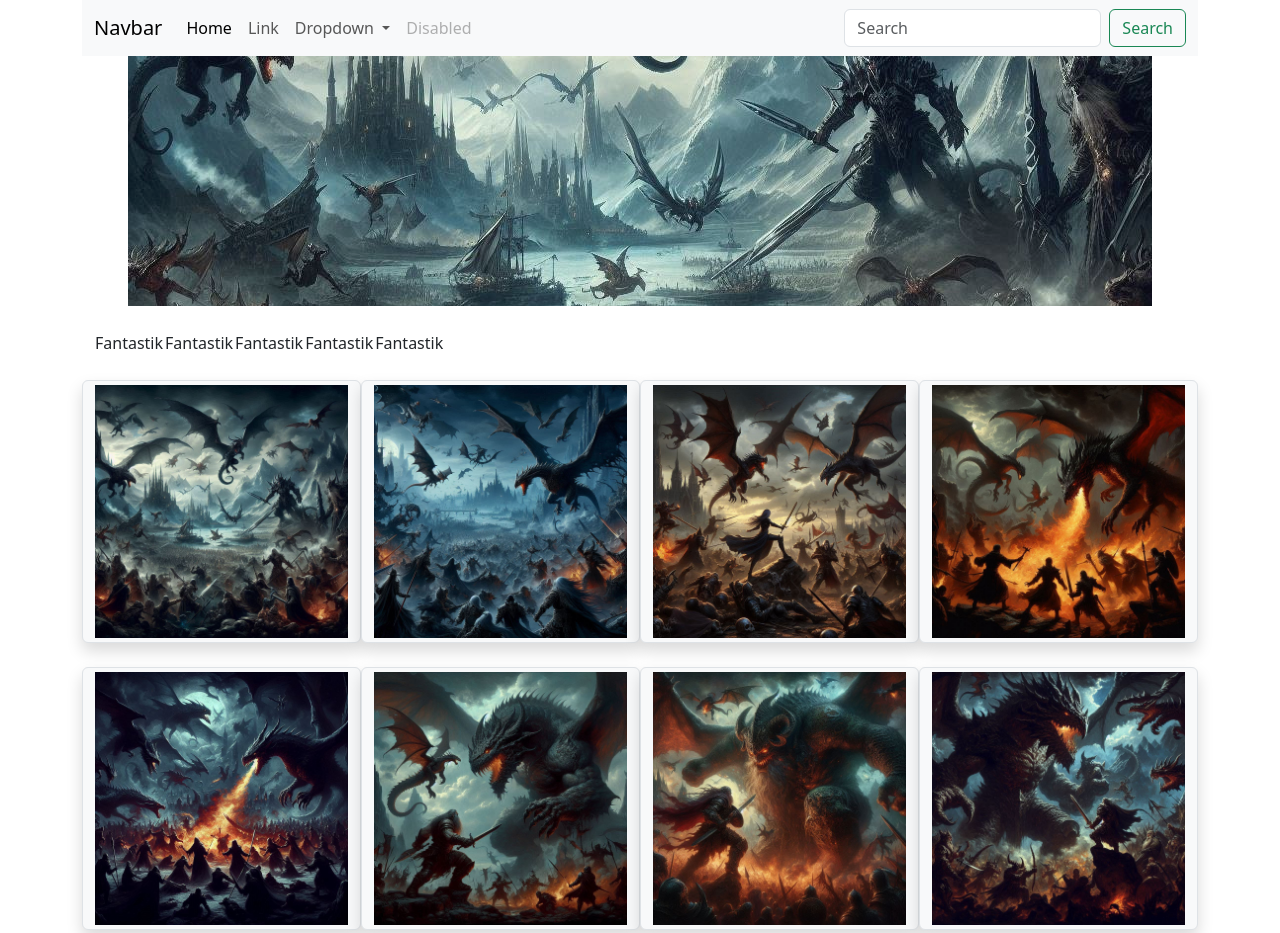
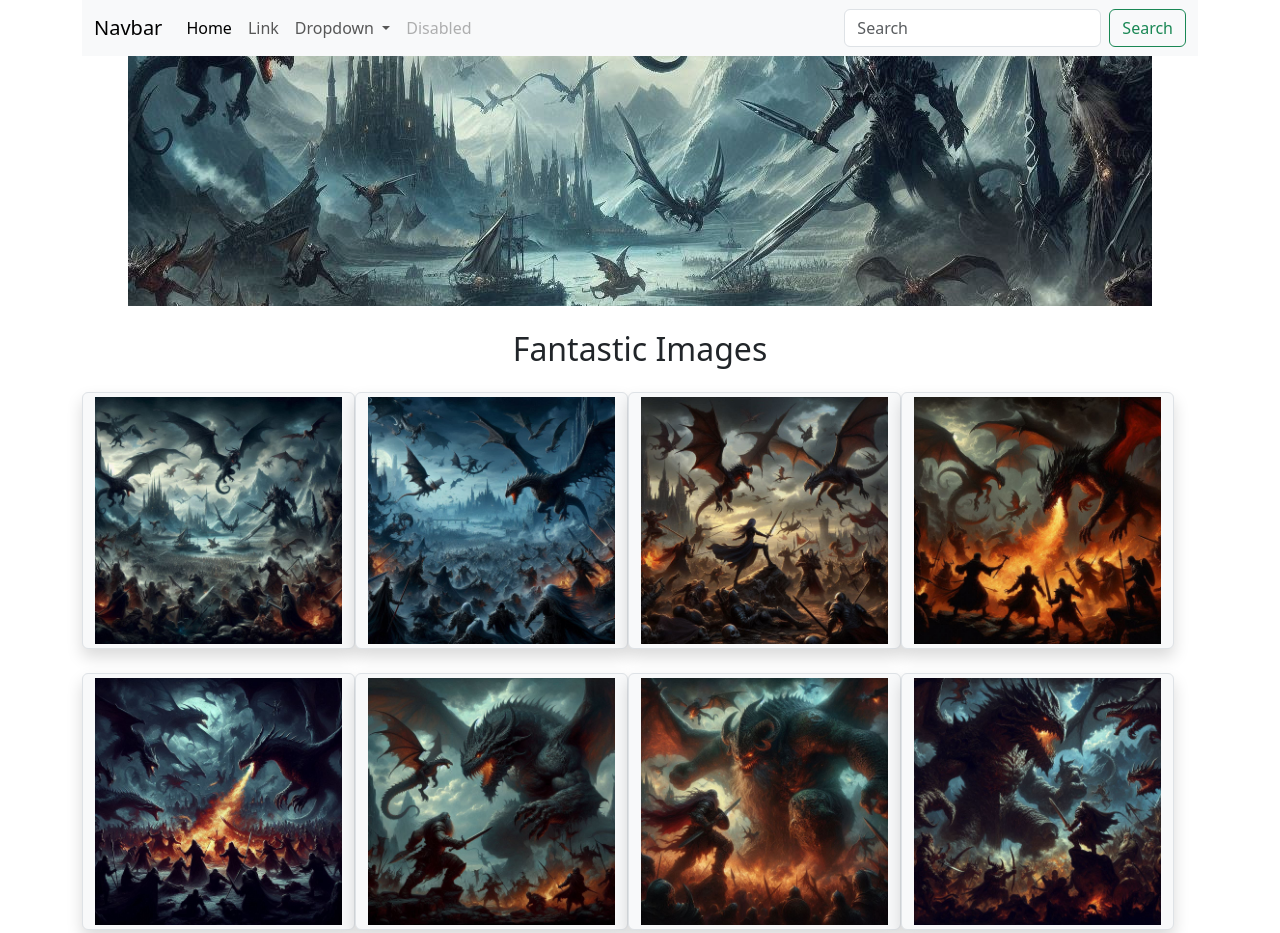
Before and after one commit to loganmgc/bootstrap-photo-gallery, a plain HTML site: page index.html in a window 1280 px wide. Shown: the top 933 px of the page. Drawn offline with nearby package versions, Linux system fonts and the light colour scheme.

Commit message:
changes made

```diff
--- a/index.html
+++ b/index.html
@@ -46,26 +46,13 @@
             </div>
         </nav>
         <div class="container">
-            <div class="col-12" id="hbgimg"></div>
+            <div class="container col-12" id="hbgimg"></div>
+            <div class="mt-4 text-center"><h2>Fantastic Images</h2></div>
             <div class="row mt-4">
-                <div class="col-12">
-                    <table>
-                        <tr>
-                            <td>Fantastik</td>
-                            <td>Fantastik</td>
-                            <td>Fantastik</td>
-                            <td>Fantastik</td>
-                            <td>Fantastik</td>
-                        </tr>
-                    </table>
-                </div>
-                <div class="mt-4">
-                    <div class="row text-center text-lg-start image-container" id="imageContainer"></div>
-                </div>
+                <div class="row text-center text-lg-start image-container" id="imageContainer"></div>
             </div>
         </div>
     </div>
-
     <div class="modal fade" id="imageModal" tabindex="-1" aria-labelledby="modalLabel" aria-hidden="true">
         <div class="modal-dialog modal-lg">
             <div class="modal-content">
@@ -79,7 +66,6 @@
             </div>
         </div>
     </div>
-
     <script src="script.js"></script>
     <script src="https://cdn.jsdelivr.net/npm/@popperjs/core@2.11.8/dist/umd/popper.min.js" integrity="sha384-I7E8VVD/ismYTF4hNIPjVp/Zjvgyol6VFvRkX/vR+Vc4jQkC+hVqc2pM8ODewa9r" crossorigin="anonymous"></script>
     <script src="https://cdn.jsdelivr.net/npm/bootstrap@5.3.3/dist/js/bootstrap.min.js" integrity="sha384-0pUGZvbkm6XF6gxjEnlmuGrJXVbNuzT9qBBavbLwCsOGabYfZo0T0to5eqruptLy" crossorigin="anonymous"></script>
--- a/script.js
+++ b/script.js
@@ -5,12 +5,9 @@ document.addEventListener('DOMContentLoaded', function () {
         'img/06.jpeg', 'img/07.jpeg', 'img/08.jpeg', 'img/09.jpeg', 'img/10.jpeg',
         'img/11.jpeg', 'img/12.jpeg'
     ];
-    let index = 0;
-
     const imageContainer = document.getElementById('imageContainer');
     const modalImage = document.getElementById('modalImage');
     const imageModal = new bootstrap.Modal(document.getElementById('imageModal'));
-
     images.forEach((src, index) => {
         const imgElement = document.createElement('img');
         imgElement.src = src;
@@ -24,9 +21,8 @@ document.addEventListener('DOMContentLoaded', function () {
 
         imageContainer.appendChild(imgElement);
     });
-
     const hbgimg = document.getElementById('hbgimg');
-
+    let index = 0;
     function changeImage() {
         hbgimg.classList.add('fade-out');
         setTimeout(() => {
@@ -35,6 +31,5 @@ document.addEventListener('DOMContentLoaded', function () {
             hbgimg.classList.remove('fade-out');
         }, 500);
     }
-
     setInterval(changeImage, 5000);
 });
--- a/styles.css
+++ b/styles.css
@@ -7,6 +7,12 @@
     align-content: center;
     transition: opacity 1s ease-in-out;
 }
-.fade-out{
+
+.fade-out {
     opacity: 0;
 }
+
+.image-container img:hover {
+    cursor: pointer;
+    opacity: 0.8;
+}
```
